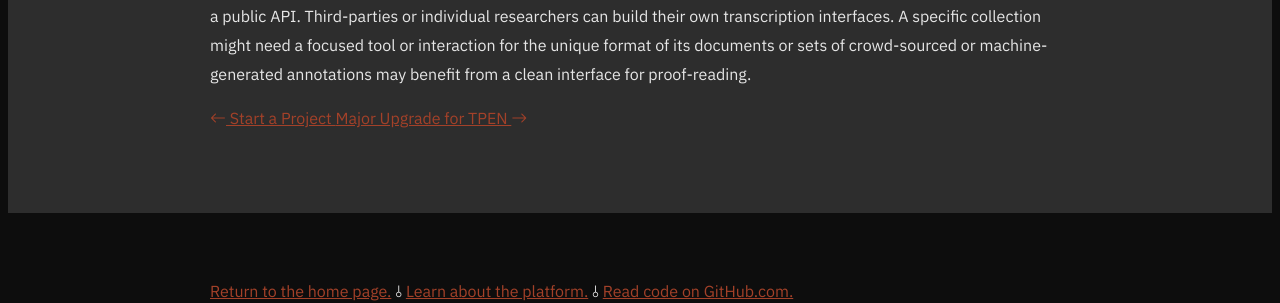
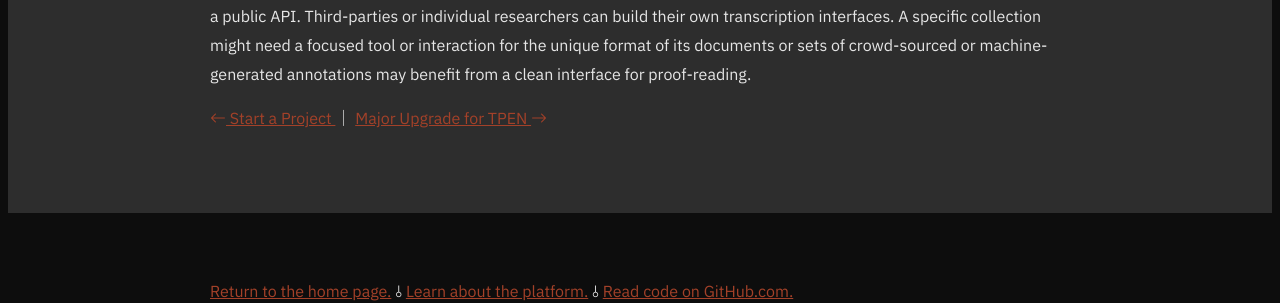
Before and after one commit to CenterForDigitalHumanities/TPEN3, a Jekyll site: the page built from _posts/2024-07-03-transcribing.md, in a window 1280 px wide and 900 px high, scrolled down 1174 px. Shown: the part 152-455 px from the top of the window. Built offline with Jekyll 4.4.1, drawn with Linux system fonts in a browser that asks for light colours.

Commit message:
Update post.html

```diff
--- a/_layouts/post.html
+++ b/_layouts/post.html
@@ -54,6 +54,9 @@ layout: default
           <i class="bi-arrow-left"></i> {{ page.previous.title }}
         </a>
       {% endif %}
+      {% if page.previous and page.next %}
+      ｜
+      {% endif %}
       {% if page.next %}
         <a href="{{ page.next.url | absolute_url }}" class="next-post">
           {{ page.next.title }} <i class="bi-arrow-right"></i>
```
